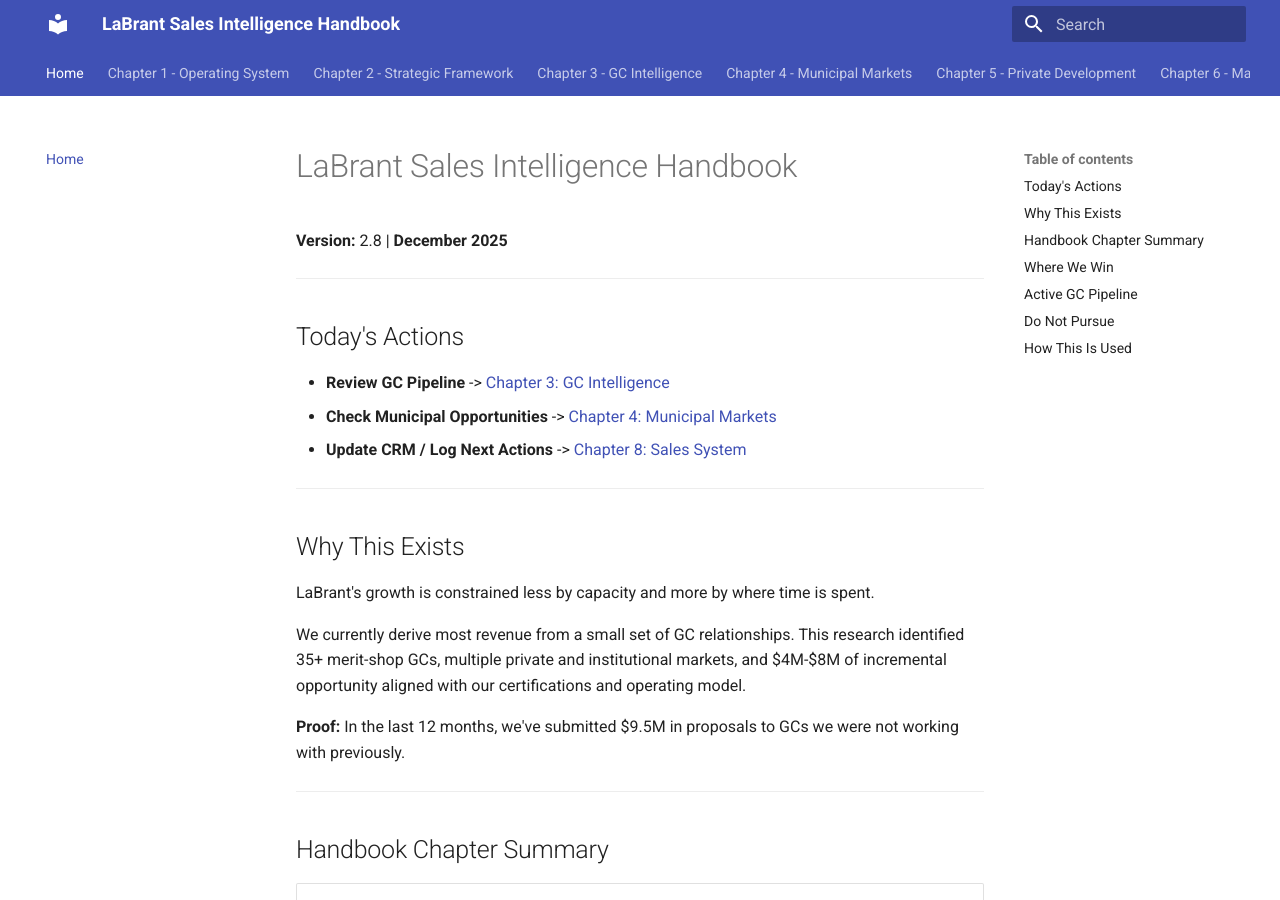
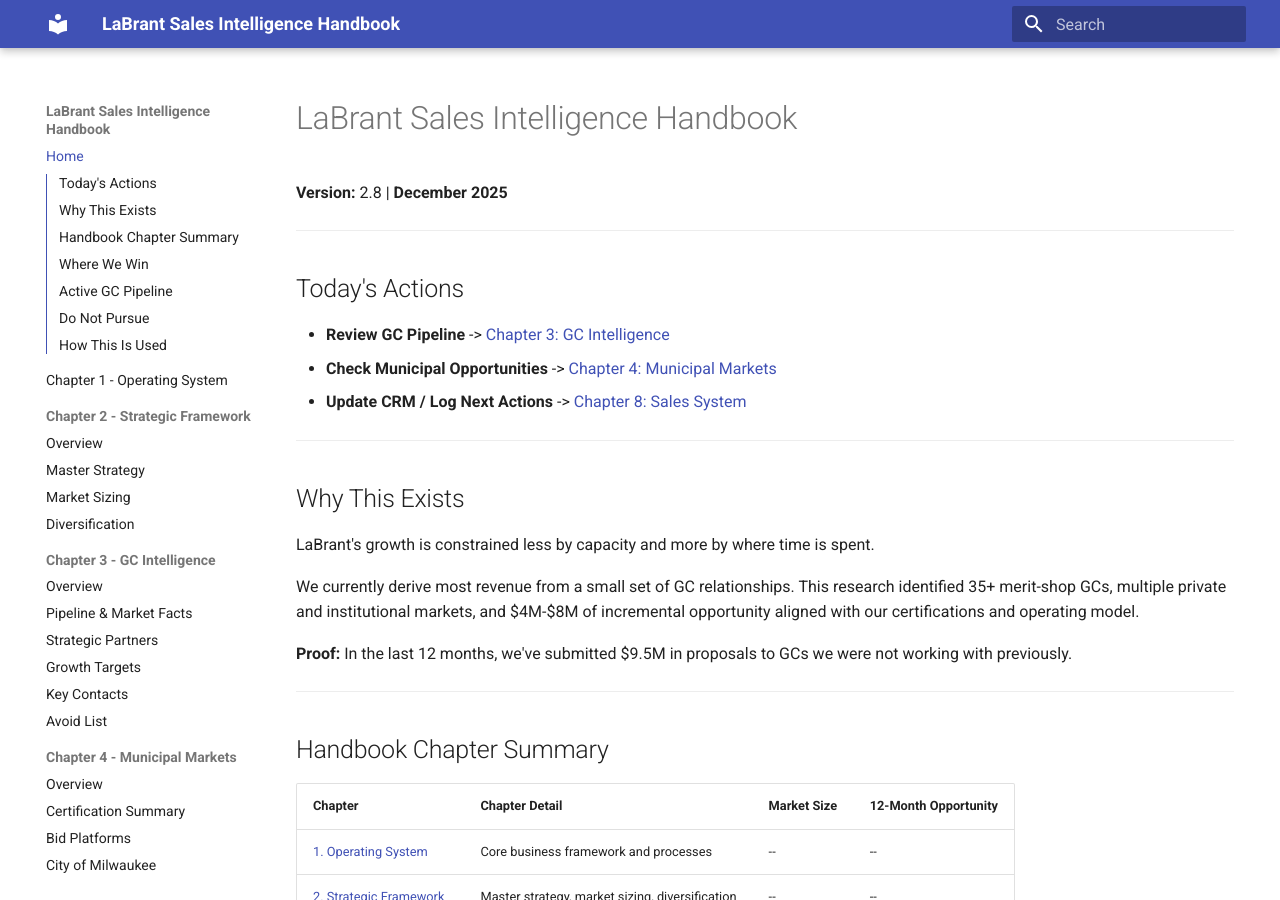
Before and after one commit to LaBrant-Associates-LLC/sales-intelligence-handbook, an MkDocs documentation site: the page built from docs/index.md, in a window 1280 px wide and 900 px high. Built offline with MkDocs 1.6.1 and Material for MkDocs 9.7.7, drawn with Linux system fonts in a browser that asks for light colours.

Commit message:
Switch to vertical left sidebar navigation

```diff
--- a/mkdocs.yml
+++ b/mkdocs.yml
@@ -6,10 +6,11 @@ theme:
     primary: indigo
     accent: amber
   features:
-    - navigation.tabs
     - navigation.sections
     - navigation.expand
+    - navigation.top
     - search.highlight
+    - toc.integrate
 
 nav:
   - Home: index.md
```
